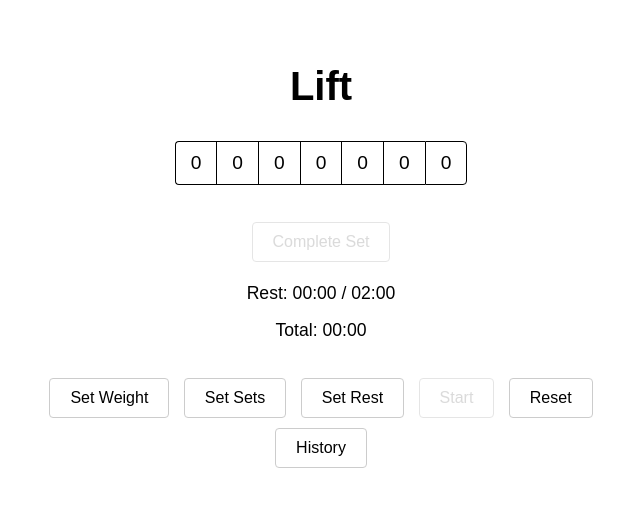
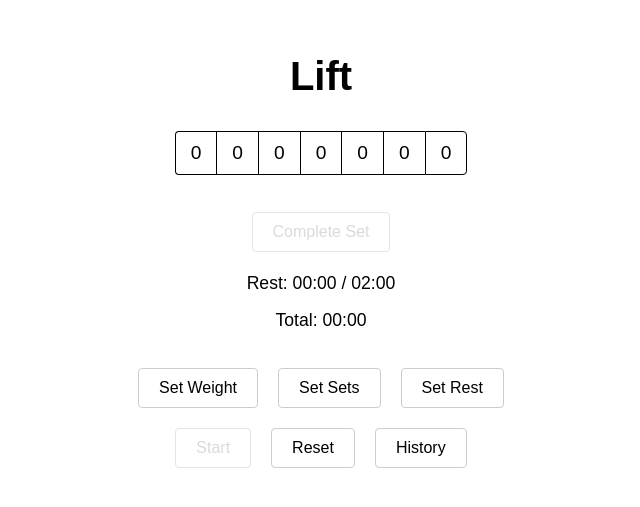
Before and after one commit to iamnirav/lift, a SvelteKit app: page / in a window 1280 px wide. Shown: the part 169-676 px from the top of the page, without its empty margins (319-959 px from the left). Built offline with nearby package versions, Linux system fonts and the light colour scheme; a web font is replaced by a local one.

Commit message:
Refactor controls layout with rows and improved button spacing
Co-authored-by: nirav.sanghani <nirav.sanghani@datadoghq.com>

```diff
--- a/src/routes/+page.svelte
+++ b/src/routes/+page.svelte
@@ -187,12 +187,16 @@
     <p>Total: {running ? formatDate(timeElapsed) : '00:00'}</p>
 
     <div class="controls">
+      <div class="controls-row">
         <button onclick={getWeight}>Set Weight</button>
         <button onclick={getSets}>Set Sets</button>
         <button onclick={getRest}>Set Rest</button>
+      </div>
+      <div class="controls-row">
         <button onclick={start} disabled={running || !weight}>Start</button>
         <button onclick={reset}>Reset</button>
         <button onclick={() => showHistory = !showHistory}>History</button>
+      </div>
     </div>
   </div>
 
@@ -393,6 +397,13 @@
 
   .controls {
     margin-top: 2rem;
+  }
+
+  .controls-row {
+    display: flex;
+    justify-content: center;
+    gap: 10px; /* Space between buttons in a row */
+    margin-bottom: 10px; /* Space between rows */
   }
 
   /* Modal Styles */
```
Lines whose indentation alone changed are shown as unchanged.
